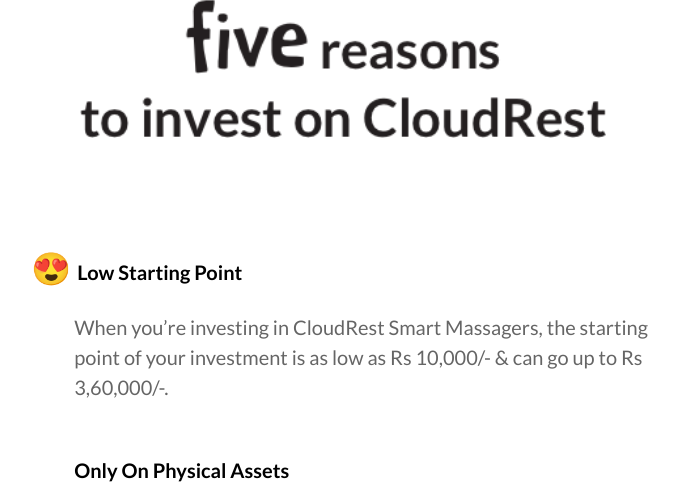
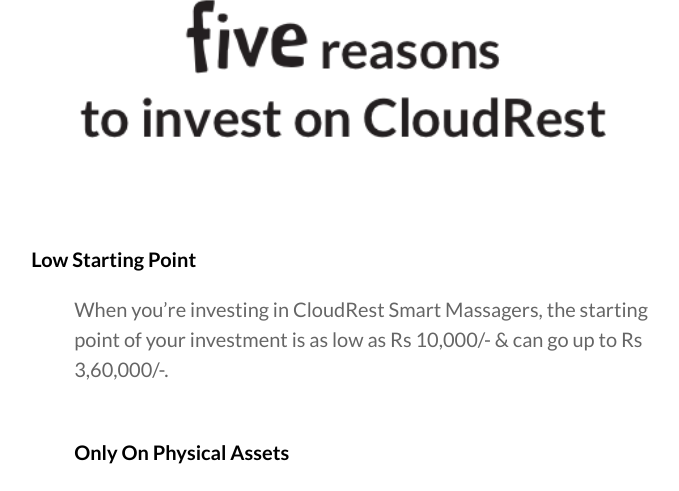
Before and after one commit to pranoy1994/cloud-rest-php, a PHP site: page /invest.php in a window 1280 px wide. Shown: the part 2815-3306 px from the top of the page, without its empty margins (297-976 px from the left). Run offline with PHP 8.4, Linux system fonts and the light colour scheme; some libraries are stand-ins or nearby versions.

Commit message:
removed smiley

```diff
--- a/host.php
+++ b/host.php
@@ -6,6 +6,7 @@
         <link href='https://fonts.googleapis.com/css?family=Lato:400,700' rel='stylesheet' type='text/css'>
         <link href='/stylesheets/index.css' rel='stylesheet' type='text/css'>
         <title>CloudRest Smart Massage Lounge</title>
+        <meta charset="UTF-8">
         <link rel="shortcut icon" type="image/png" href="/images/CloudrestFav.png"/>
 </head>
 <body>
--- a/index.php
+++ b/index.php
@@ -6,6 +6,7 @@
         <link href="https://fonts.googleapis.com/css?family=Lato" rel="stylesheet">
         <link href='/stylesheets/index.css' rel='stylesheet' type='text/css'>
         <title>CloudRest Smart Massage Lounge</title>
+        <meta charset="UTF-8">
         <link rel="shortcut icon" type="image/png" href="/images/CloudrestFav.png"/>
 </head>
 
--- a/invest.php
+++ b/invest.php
@@ -7,6 +7,7 @@
         <link href='/stylesheets/index.css' rel='stylesheet' type='text/css'>
         <title>CloudRest Smart Massage Lounge</title>
         <link rel="shortcut icon" type="image/png" href="/images/CloudrestFav.png"/>
+        <meta charset="UTF-8">
         <style>
 
         .earn-rent {
@@ -88,9 +89,9 @@ padding-right: 15%;">
         </div>
         <div>
 
-
+        <!-- <span style="font-size:32px">😍 </span> -->
     <div style="margin-top:8%">
-        <p class="heading" style="padding-left: 21%;"> <span style="font-size:32px">😍 </span> Low Starting Point</p>
+        <p class="heading" style="padding-left: 21%;"> Low Starting Point</p>
         <p class="heading-body">When you’re investing in CloudRest Smart Massagers, the starting point of your investment is as low as Rs 10,000/- & can go up to Rs 3,60,000/-.</p>
     </div>
 
```
